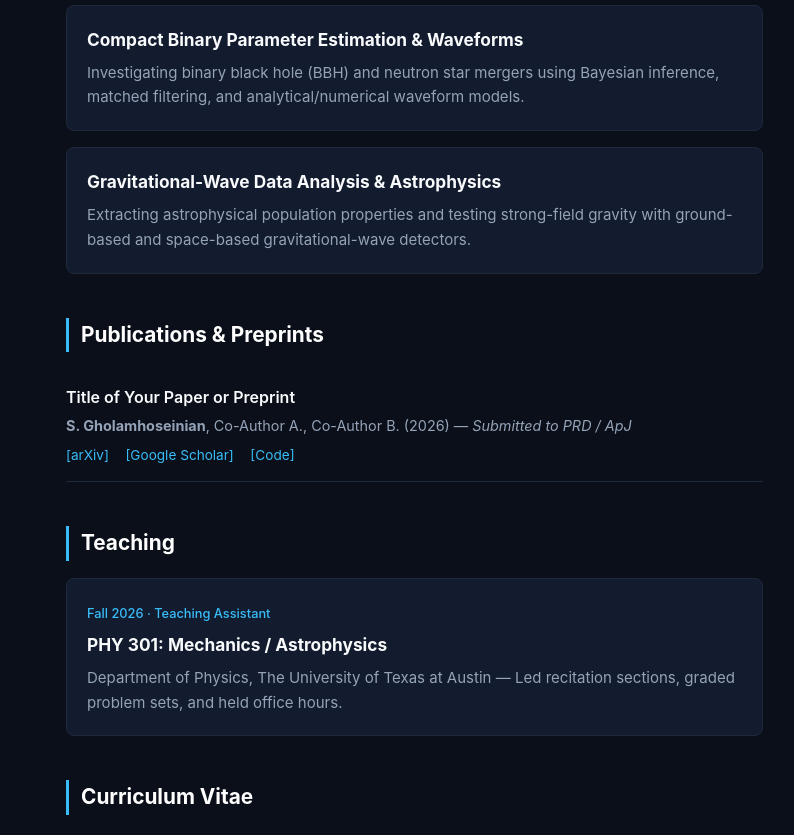
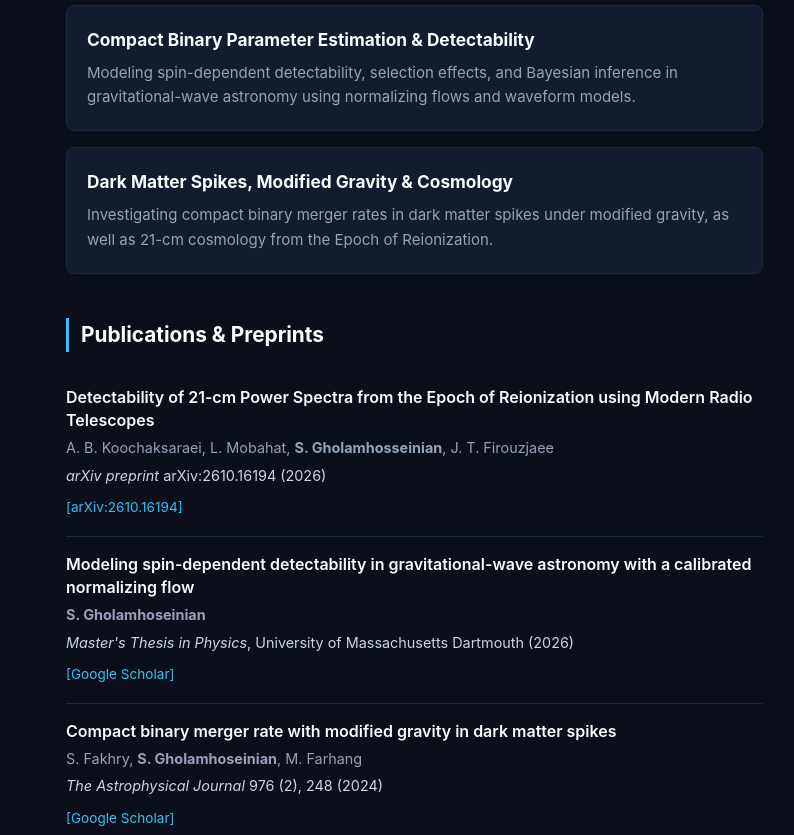
Before and after one commit to saraghl/saraghl.github.io, a plain HTML site: page index.html in a window 1280 px wide. Shown: the part 417-1252 px from the top of the page, 387-1181 px from the left. Drawn offline with nearby package versions, Linux system fonts and the light colour scheme; some icons are missing.

Commit message:
Update index.html

```diff
--- a/index.html
+++ b/index.html
@@ -162,11 +162,15 @@
         }
 
         .pub-item {
-            padding: 0.9rem 0;
+            padding: 1rem 0;
             border-bottom: 1px solid var(--border);
         }
-        .pub-title { font-weight: 600; color: #f8fafc; }
-        .pub-authors { font-size: 0.9rem; color: var(--muted); margin: 0.2rem 0; }
+        .pub-item:last-child {
+            border-bottom: none;
+        }
+        .pub-title { font-weight: 600; color: #f8fafc; line-height: 1.45; }
+        .pub-authors { font-size: 0.9rem; color: var(--muted); margin: 0.25rem 0; }
+        .pub-venue { font-size: 0.9rem; color: #cbd5e1; margin-bottom: 0.35rem; }
         .pub-links a {
             color: var(--accent);
             font-size: 0.85rem;
@@ -245,31 +249,49 @@
                         I am a researcher in the Department of Physics and the Weinberg Institute for Theoretical Physics at The University of Texas at Austin, focusing on gravitational-wave astrophysics, compact binary coalescences, and parameter estimation ($h(t) = F_+ h_+ + F_\times h_\times$).
                     </p>
                     <p class="about-text">
-                        My work explores how gravitational-wave observations and theoretical modeling reveal the astrophysics of compact objects and strong-field gravity.
+                        My work explores how gravitational-wave observations, normalizing flows, and theoretical modeling reveal the astrophysics of compact objects and strong-field gravity.
                     </p>
                 </section>
 
                 <section id="research">
                     <h2>Research Interests</h2>
                     <div class="card">
-                        <h3>Compact Binary Parameter Estimation &amp; Waveforms</h3>
-                        <p>Investigating binary black hole (BBH) and neutron star mergers using Bayesian inference, matched filtering, and analytical/numerical waveform models.</p>
+                        <h3>Compact Binary Parameter Estimation &amp; Detectability</h3>
+                        <p>Modeling spin-dependent detectability, selection effects, and Bayesian inference in gravitational-wave astronomy using normalizing flows and waveform models.</p>
                     </div>
                     <div class="card">
-                        <h3>Gravitational-Wave Data Analysis &amp; Astrophysics</h3>
-                        <p>Extracting astrophysical population properties and testing strong-field gravity with ground-based and space-based gravitational-wave detectors.</p>
+                        <h3>Dark Matter Spikes, Modified Gravity &amp; Cosmology</h3>
+                        <p>Investigating compact binary merger rates in dark matter spikes under modified gravity, as well as 21-cm cosmology from the Epoch of Reionization.</p>
                     </div>
                 </section>
 
                 <section id="publications">
                     <h2>Publications &amp; Preprints</h2>
+
                     <div class="pub-item">
-                        <div class="pub-title">Title of Your Paper or Preprint</div>
-                        <div class="pub-authors"><strong>S. Gholamhoseinian</strong>, Co-Author A., Co-Author B. (2026) — <em>Submitted to PRD / ApJ</em></div>
+                        <div class="pub-title">Detectability of 21-cm Power Spectra from the Epoch of Reionization using Modern Radio Telescopes</div>
+                        <div class="pub-authors">A. B. Koochaksaraei, L. Mobahat, <strong>S. Gholamhosseinian</strong>, J. T. Firouzjaee</div>
+                        <div class="pub-venue"><em>arXiv preprint</em> arXiv:2610.16194 (2026)</div>
                         <div class="pub-links">
-                            <a href="#">[arXiv]</a>
+                            <a href="https://arxiv.org/abs/2610.16194" target="_blank" rel="noopener noreferrer">[arXiv:2610.16194]</a>
+                        </div>
+                    </div>
+
+                    <div class="pub-item">
+                        <div class="pub-title">Modeling spin-dependent detectability in gravitational-wave astronomy with a calibrated normalizing flow</div>
+                        <div class="pub-authors"><strong>S. Gholamhoseinian</strong></div>
+                        <div class="pub-venue"><em>Master's Thesis in Physics</em>, University of Massachusetts Dartmouth (2026)</div>
+                        <div class="pub-links">
                             <a href="https://scholar.google.com/citations?user=hUaRjjQAAAAJ&hl=en" target="_blank" rel="noopener noreferrer">[Google Scholar]</a>
-                            <a href="#">[Code]</a>
+                        </div>
+                    </div>
+
+                    <div class="pub-item">
+                        <div class="pub-title">Compact binary merger rate with modified gravity in dark matter spikes</div>
+                        <div class="pub-authors">S. Fakhry, <strong>S. Gholamhoseinian</strong>, M. Farhang</div>
+                        <div class="pub-venue"><em>The Astrophysical Journal</em> 976 (2), 248 (2024)</div>
+                        <div class="pub-links">
+                            <a href="https://scholar.google.com/citations?user=hUaRjjQAAAAJ&hl=en" target="_blank" rel="noopener noreferrer">[Google Scholar]</a>
                         </div>
                     </div>
                 </section>
```
